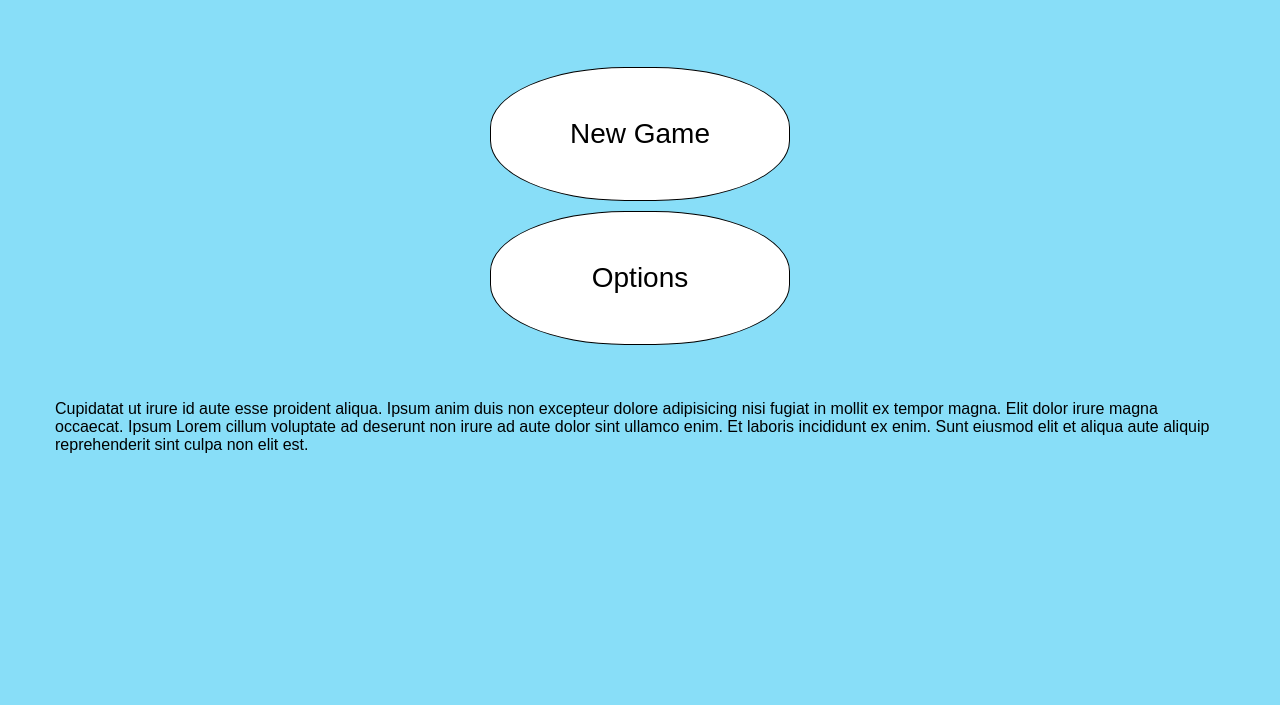
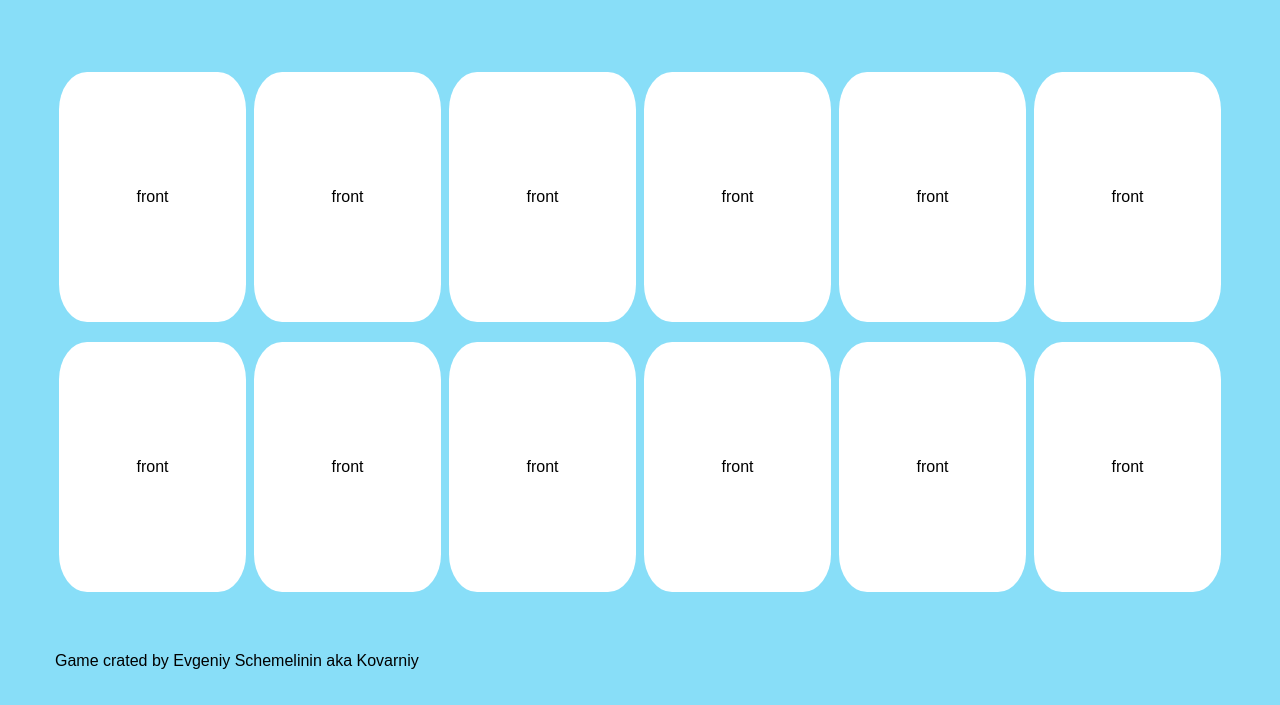
Before and after one commit to Kovarniy/kovarniy.github.io, a website built with webpack: page dist/index.html in a window 1280 px wide. Both pictures are taken after a click on the button "New Game". Shown: the part 95-800 px from the top of the page. Built offline with nearby package versions, Linux system fonts and the light colour scheme.

Commit message:
add newGame btn listner

```diff
--- a/package.json
+++ b/package.json
@@ -1,7 +1,6 @@
 {
   "name": "cards-game-memory",
   "version": "1.0.0",
-  "description": "",
   "main": "index.js",
   "scripts": {
     "dist": "webpack -w"
@@ -28,5 +27,6 @@
     "babel-loader": "^8.1.0",
     "webpack": "^4.43.0",
     "webpack-cli": "^3.3.11"
-  }
+  },
+  "description": ""
 }
--- /dev/null
+++ b/src/events/buttons-clicks.js
@@ -0,0 +1,22 @@
+let test;
+
+// This btn removed game-menu and uploaded game-field wich cards
+const newGame = () => {
+  const doc = document.getElementById("work-space");
+  const gameMenu = document.querySelector(".game-menu");
+  gameMenu.remove();
+
+  // TODO: fieldSize - this parametr must be upload from settings.json
+  const fieldSize = 12;
+  for (let i = 0; i < fieldSize; i++) {
+    let div = document.createElement("div");
+    div.classList.add("card");
+    div.setAttribute("id", `${i}-card`);
+
+    div.innerHTML = `<div class="front-card">front</div>
+          <div class="back-card">back</div>`;
+    doc.append(div);
+  }
+};
+
+export { newGame };
--- a/src/index.js
+++ b/src/index.js
@@ -1 +1,6 @@
-let cat = "Barsik";
+import { newGame } from "./events/buttons-clicks.js";
+
+window.onload = () => {
+  const newGameBtn = document.getElementById("new-game-btn");
+  newGameBtn.onclick = newGame;
+};
```
Also changed, not shown: dist/index.html, dist/js/index.js.
